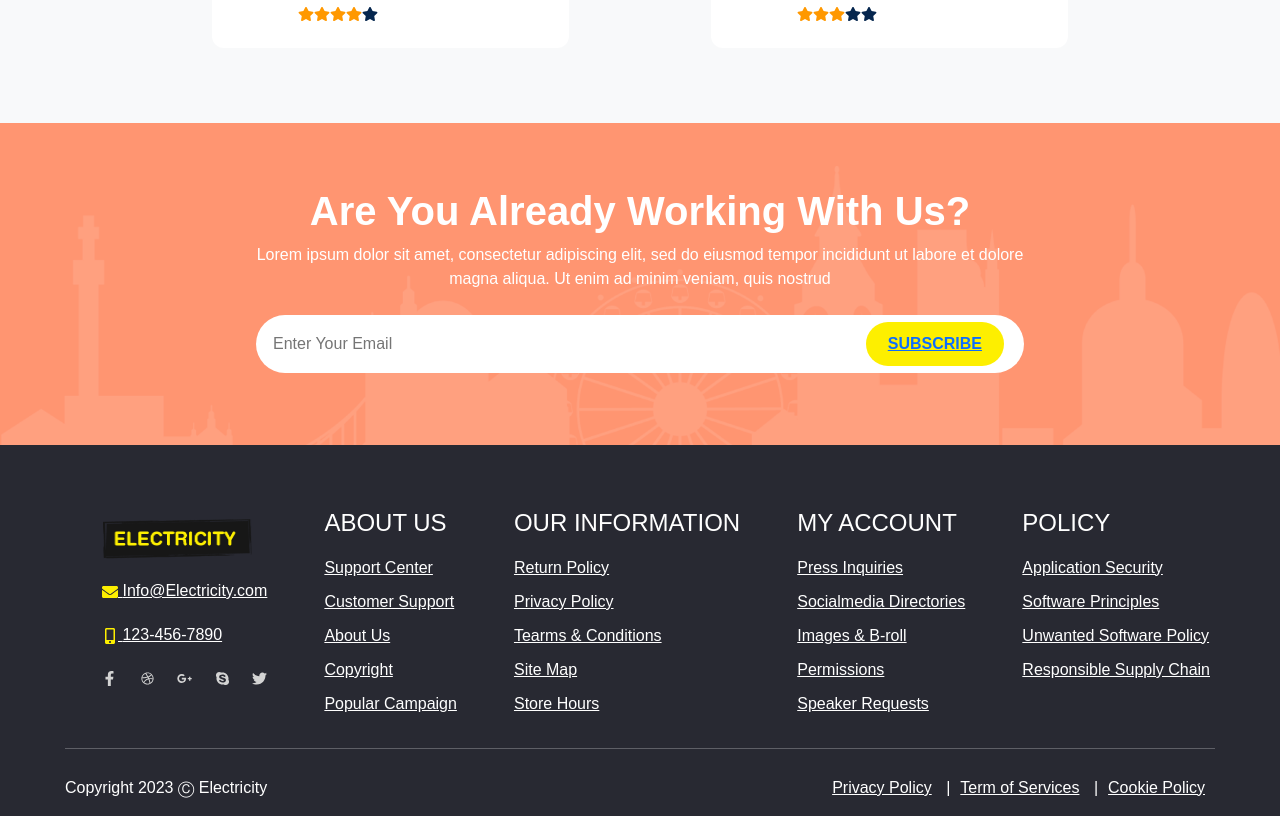
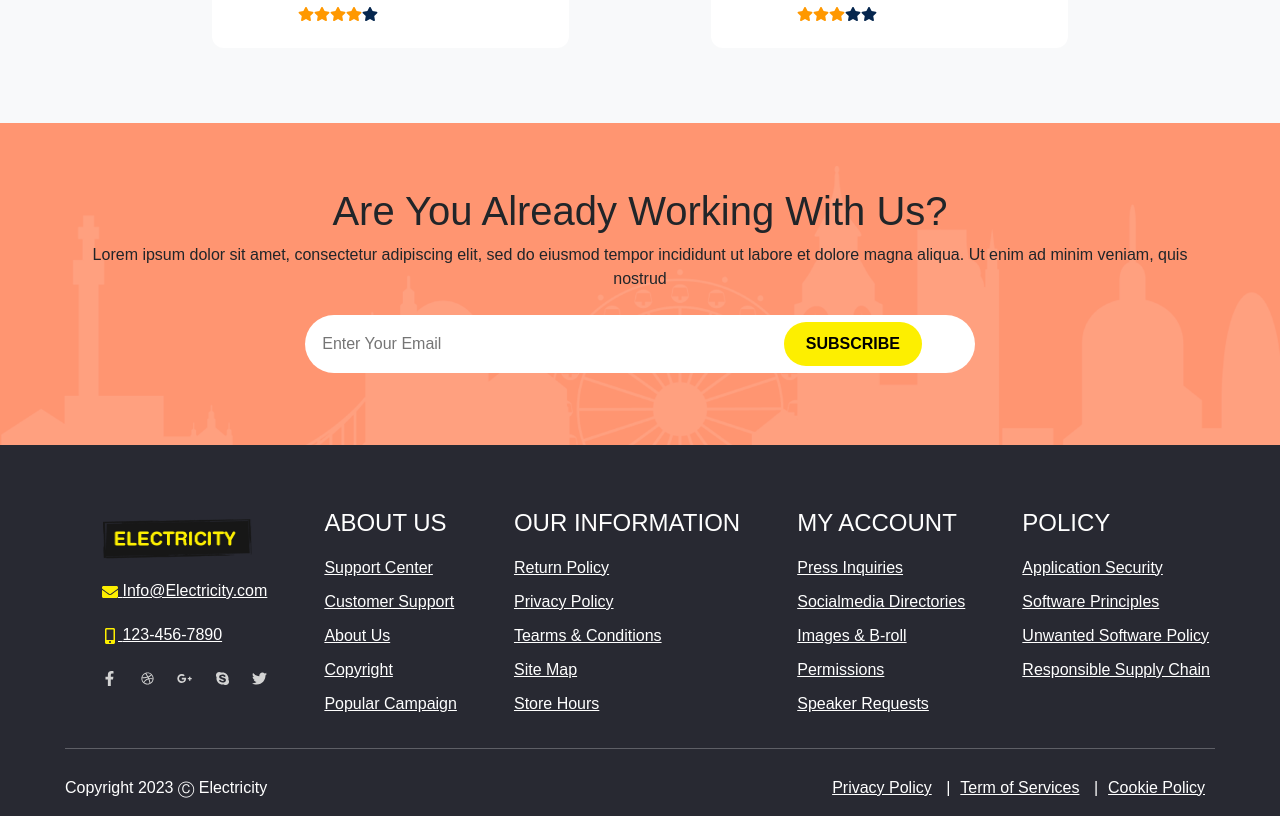
Before and after one commit to piyushNextupgrad/electricitySudhanshuUser, a Next.js app: page / in a window 1280 px wide. Shown: the part 6124-6940 px from the top of the page. Built offline with nearby package versions, Linux system fonts and the light colour scheme.

Commit message:
Update subscribe.jsx
changes done

```diff
--- a/src/components/subscribe.jsx
+++ b/src/components/subscribe.jsx
@@ -2,16 +2,16 @@ import style from "@/styles/homepage.module.css"
 import Link from "next/link";
 const Subescribe = () => {
     return (
-        <section className={style.section8}>
+        <section className={style.section8}><div className="container subscribe-box">
             <h1>Are You Already Working With Us?</h1>
             <p>Lorem ipsum dolor sit amet, consectetur adipiscing elit, sed do eiusmod tempor incididunt ut labore et dolore magna aliqua. Ut enim ad minim veniam, quis nostrud</p>
 
 
             <div className={style.inputWithIcon}>
                 <input type="text" placeholder="Enter Your Email" />
-                <button aria-hidden="true"><Link href="#">SUBSCRIBE</Link></button>
+                <button aria-hidden="true">SUBSCRIBE</button>
             </div>
-
+            </div>
         </section>
     );
 }
```
